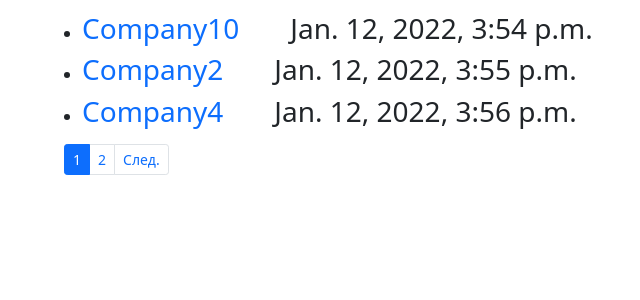
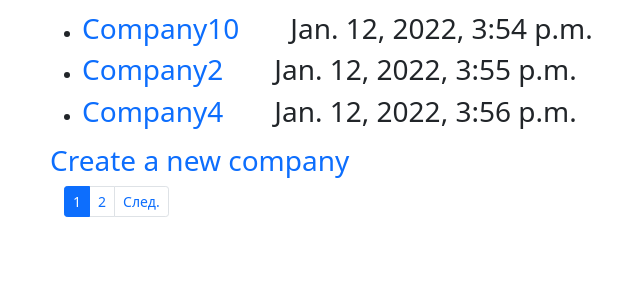
Before and after one commit to AntonDubiaha/CRMProject, a Django app: page / in a window 1280 px wide. Shown: the part 278-578 px from the top of the page, without its empty margins (32-672 px from the left). Run offline with Django 4.2, Linux system fonts and the light colour scheme; data comes from the database, SQL or seed files in the repository; some libraries are stand-ins or nearby versions.

Commit message:
create button

```diff
--- a/MyCRM/urls.py
+++ b/MyCRM/urls.py
@@ -1,6 +1,5 @@
 from django.contrib import admin
 from django.urls import path, include
-from projects.urls import project_client_list_patterns
 from clients.urls import home_patterns
 
 urlpatterns = [
@@ -9,5 +8,4 @@ urlpatterns = [
     path('client/', include('clients.urls')),
     path('project/', include('projects.urls')),
     path('tinymce/', include('tinymce.urls')),
-    path('', include(project_client_list_patterns)),
 ]
--- a/clients/templates/clients/client_create.html
+++ b/clients/templates/clients/client_create.html
@@ -1,16 +1,18 @@
-{% extends 'client/base.html' %}
+{% extends 'clients/base.html' %}
 {% load crispy_forms_tags %}
 {% block title %}
      Edit
 {% endblock %}
 {% block content %}
     {{ form.media }}
-    <form method="post" class="uniform">
+    <form method="post">
     {% csrf_token %}
+        <div class="container">
     {{ form | crispy }}
     {{ phone_formset | crispy }}
     {{ email_formset | crispy }}
     <br>
     <input type="submit" value="Create"/>
+        </div>
     </form>
 {% endblock %}
--- a/clients/templates/clients/home.html
+++ b/clients/templates/clients/home.html
@@ -32,8 +32,6 @@
     </li>
   {% endfor %}
     </ul>
-  <div>
-
-  </div>
+  <h3><a href="{% url 'client_create' %}">Create a new company</a></h3>
 </div>
 {% endblock %}
--- a/projects/templates/projects/client_project_list.html
+++ b/projects/templates/projects/client_project_list.html
@@ -1,9 +1,7 @@
 {% extends 'clients/base.html' %}
 
 {% block content %}
-{% for field in client_project_list %}
-<h1>{{title}}{{field.name}}</h1>
-{% endfor %}
+<h1>{{title}}</h1>
 <ol>
   {% for field in client_project_list %}
     <li>
@@ -11,4 +9,5 @@
     </li>
   {% endfor %}
 </ol>
+<h3><a href="{% url 'create_project' %}">Create project</a></h3>
 {% endblock %}
--- a/projects/urls.py
+++ b/projects/urls.py
@@ -7,8 +7,5 @@ urlpatterns = [
     path('create/', ProjectCreate.as_view(), name='create_project'),
     path('update/<int:project_id>/', ProjectUpdate.as_view(), name='update_project'),
     path('delete/<int:project_id>/', ProjectDelete.as_view(), name='delete_project'),
-]
-
-project_client_list_patterns = [
     path('client/<int:client_id>/projects/list/', ClientProjectList.as_view(), name='client_project_list'),
 ]
--- a/projects/views.py
+++ b/projects/views.py
@@ -15,7 +15,7 @@ class ClientProjectList(DetailView):
     model = Client
     template_name = 'projects/client_project_list.html'
     pk_url_kwarg = 'client_id'
-    extra_context = {'title': 'Projects of: '}
+    extra_context = {'title': 'Projects of company:'}
     allow_empty = True
 
     def get_context_data(self, **kwargs):
```
Also changed, not shown: projects/templates/projects/create_project.html (+4 -4 lines).
